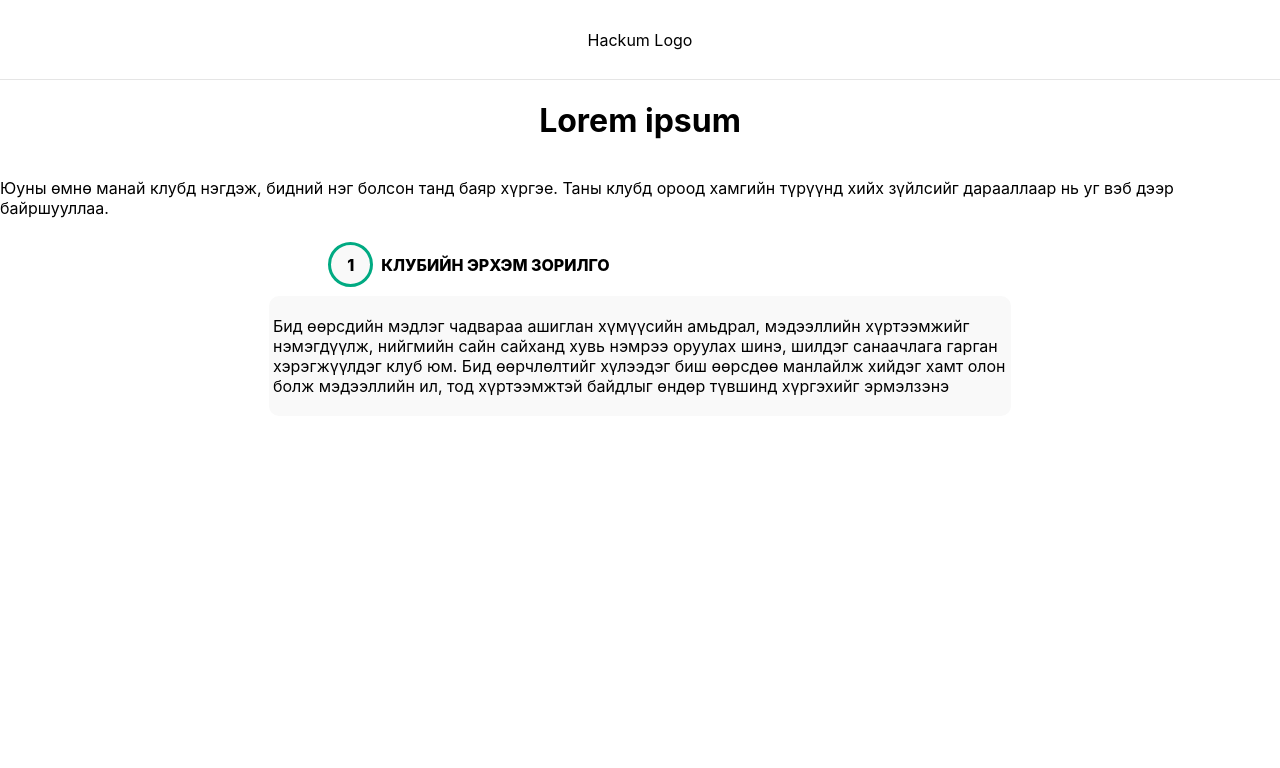
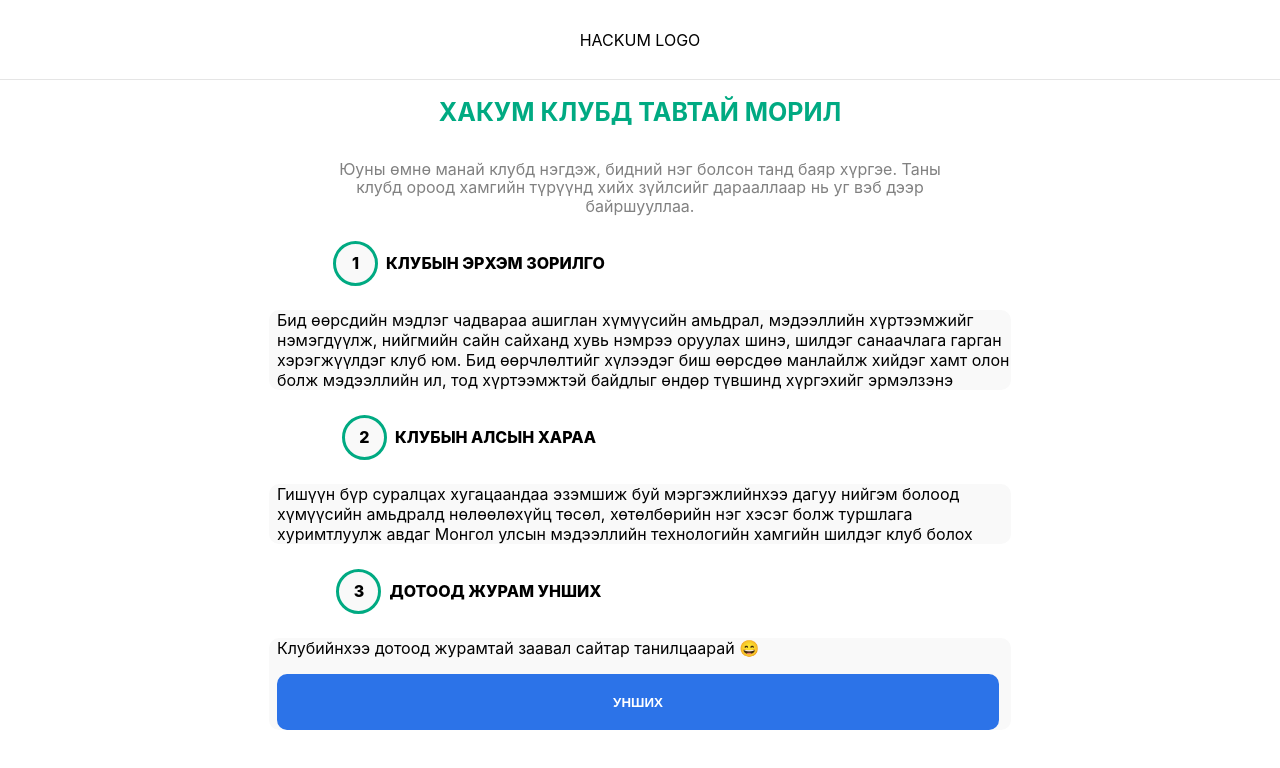
Before and after one commit to hackumclub/new-members, a Next.js app: page / in a window 1280 px wide. Shown: the top 768 px of the page. Built offline with nearby package versions, Linux system fonts and the light colour scheme.

Commit message:
button nemeh gej oroldoson

```diff
--- a/components/Card/Card.js
+++ b/components/Card/Card.js
@@ -1,10 +1,22 @@
 import styles from "./Card.module.css";
 
-export default function Title({ title, number }) {
+export default function Title({ title, hasButton}) {
   return (
     <div className={styles.box}>
-      <p> Бид өөрсдийн мэдлэг чадвараа ашиглан хүмүүсийн амьдрал, мэдээллийн хүртээмжийг нэмэгдүүлж, нийгмийн сайн сайханд хувь нэмрээ оруулах шинэ, шилдэг санаачлага гарган хэрэгжүүлдэг клуб юм. Бид өөрчлөлтийг хүлээдэг биш өөрсдөө манлайлж хийдэг хамт олон болж мэдээллийн ил, тод хүртээмжтэй байдлыг өндөр түвшинд хүргэхийг эрмэлзэнэ</p>
+      <p>{title}</p>
+      {
+        hasButton==true ? <TheButton></TheButton> : null
+      }
     </div>
-
   );
 }
+
+const TheButton = ({Title}) => {
+  return(
+    <div>
+      <button className={styles.byt}>
+        УНШИХ
+      </button>
+    </div>
+  )
+}
--- a/components/Card/Card.module.css
+++ b/components/Card/Card.module.css
@@ -1,6 +1,16 @@
 .box {
     background-color: #F9F9F9;
     width: 742px;
-    padding: 4px;
+    padding-left: 8px;
     border-radius: 10px;
 }
+
+.byt {
+    background-color: #2C73E8;
+    width: 722px;
+    height: 56px;
+    border: 0;
+    border-radius: 10px;
+    font-weight: 800;
+    color: #FFFFFF;
+}
--- a/pages/index.js
+++ b/pages/index.js
@@ -6,7 +6,17 @@ import Card from "../components/Card/Card";
 
 const TitleList = [
   {
-    title: "Клубийн эрхэм зорилго",
+    title: "Клубын эрхэм зорилго",
+    description: "Бид өөрсдийн мэдлэг чадвараа ашиглан хүмүүсийн амьдрал, мэдээллийн хүртээмжийг нэмэгдүүлж, нийгмийн сайн сайханд хувь нэмрээ оруулах шинэ, шилдэг санаачлага гарган хэрэгжүүлдэг клуб юм. Бид өөрчлөлтийг хүлээдэг биш өөрсдөө манлайлж хийдэг хамт олон болж мэдээллийн ил, тод хүртээмжтэй байдлыг өндөр түвшинд хүргэхийг эрмэлзэнэ",
+  },
+  {
+    title: "Клубын алсын хараа",
+    description: "Гишүүн бүр суралцах хугацаандаа эзэмшиж буй мэргэжлийнхээ дагуу нийгэм болоод хүмүүсийн амьдралд нөлөөлөхүйц төсөл, хөтөлбөрийн нэг хэсэг болж туршлага хуримтлуулж авдаг Монгол улсын мэдээллийн технологийн хамгийн шилдэг клуб болох"
+  },
+  {
+    title: "Дотоод журам унших",
+    description: "Клубийнхээ дотоод журамтай заавал сайтар танилцаарай 😄",
+    wButton: true,
   },
 ];
 
@@ -21,10 +31,10 @@ export default function Home() {
         />
         <link rel="icon" href="/favicon.ico" />
       </Head>
-      <nav className={styles.header}>Hackum Logo</nav>
+      <nav className={styles.header}>HACKUM LOGO</nav>
       <main className={styles.main}>
-        <h1>Lorem ipsum</h1>
-        <p>
+        <h1 className={styles.h1}>ХАКУМ КЛУБД ТАВТАЙ МОРИЛ</h1>
+        <p className={styles.p}>
           Юуны өмнө манай клубд нэгдэж, бидний нэг болсон танд баяр хүргэе. Таны
           клубд ороод хамгийн түрүүнд хийх зүйлсийг дарааллаар нь уг вэб дээр
           байршууллаа.
@@ -32,9 +42,11 @@ export default function Home() {
         {/* Үндсэн танилцуулга хэсэг */}
         <div>
           {TitleList.map((item, index) =>
-            <Title key={index} title={item.title} number={index + 1} />
+            <>
+              <Title key={index} title={item.title} number={index + 1} />
+              <Card title={item.description} hasButton={item.wButton}></Card>
+            </>
           )}
-          <Card></Card>
         </div>
       </main>
     </div>
--- a/styles/Home.module.css
+++ b/styles/Home.module.css
@@ -68,3 +68,16 @@
     flex-direction: column;
   }
 }
+
+.h1 {
+  color: #00AA82;
+  font-size: 25px;
+}
+
+.p {
+  color: #818181;
+  line-height: 18.96px;
+  font-weight: 400;
+  width: 606px;
+  text-align: center;
+}
```
Also changed, not shown: public/logo.png (added).
